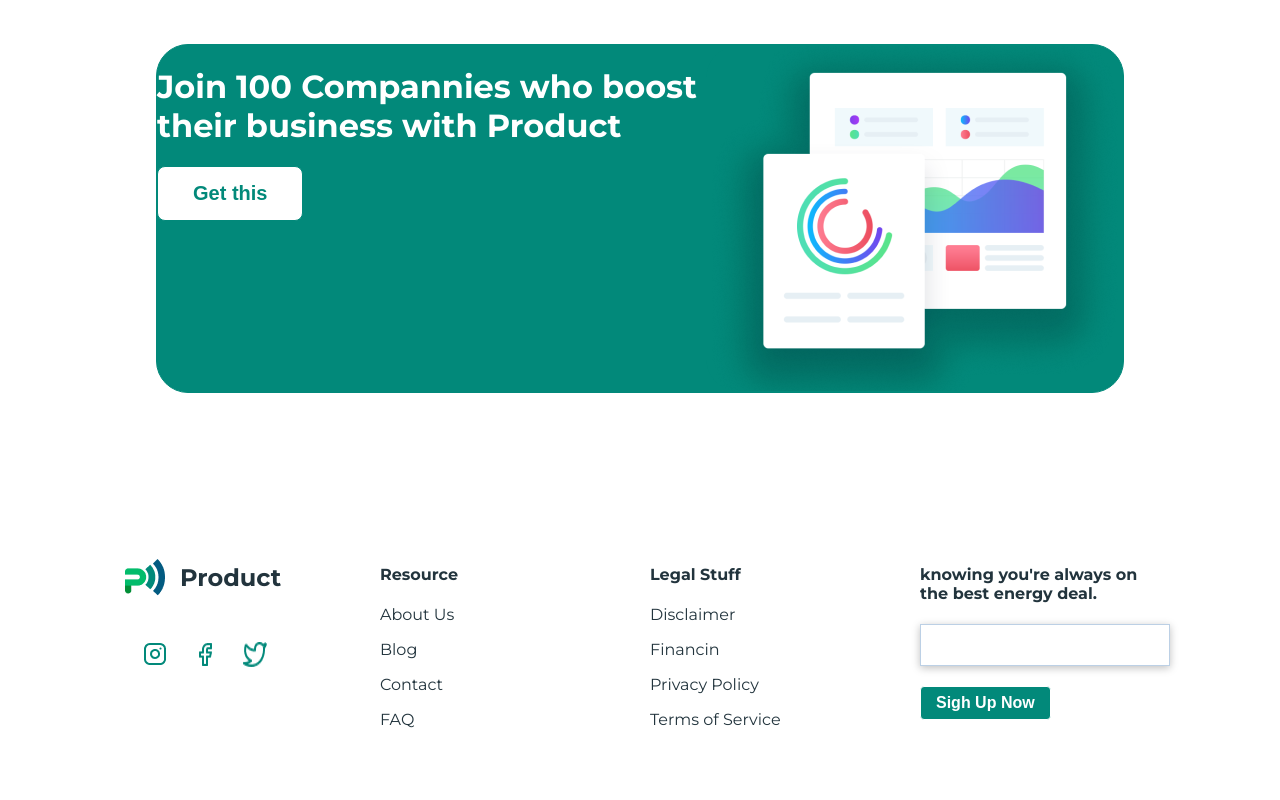
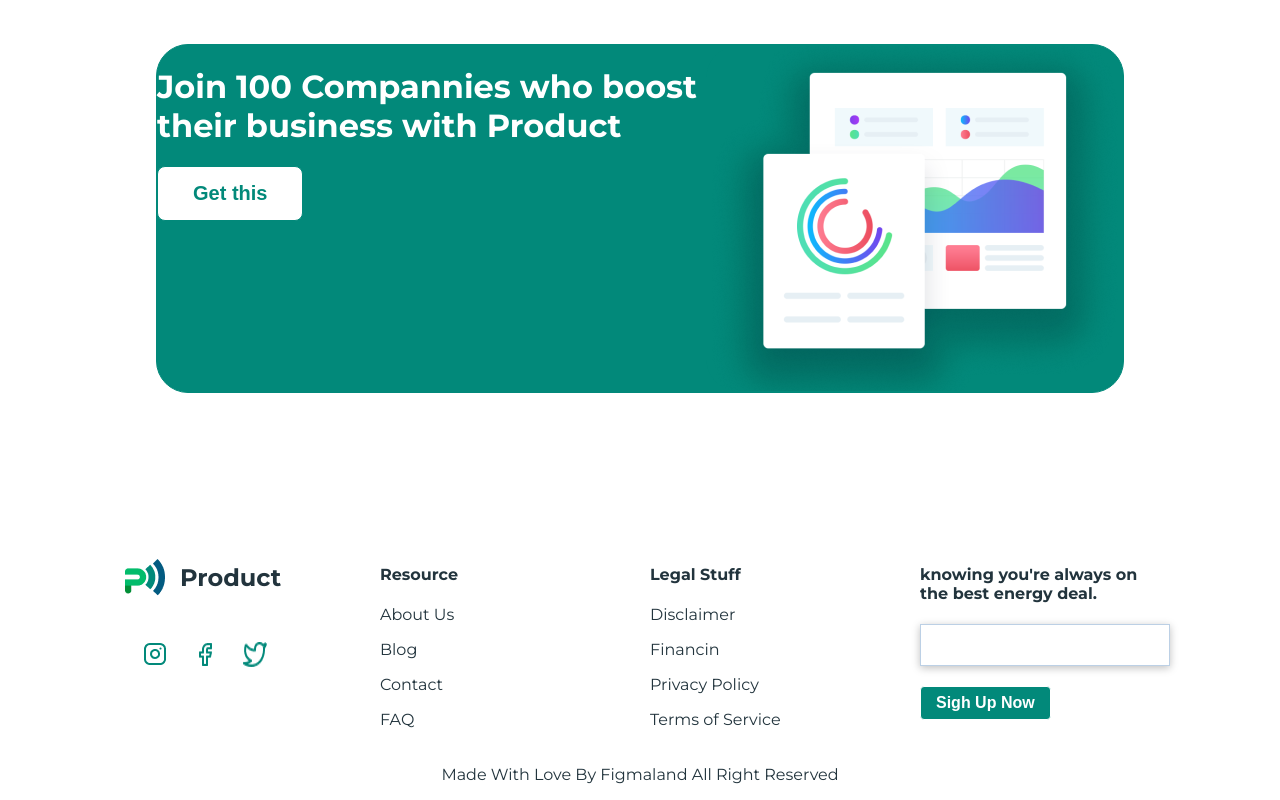
Before and after one commit to BakuEmilov/maket, a plain HTML site: page index.html in a window 1280 px wide. Shown: the part 6064-6864 px from the top of the page. Before the commit the page ends 6809 px from the top, so only its background shows below. Drawn offline with Linux system fonts and the light colour scheme; a web font is replaced by a local one.

Commit message:
inside the footer, add p to the very bottom

```diff
--- a/index.html
+++ b/index.html
@@ -392,6 +392,7 @@
           </div>
         </div>
       </div>
+      <p class="footer-p">Made With Love By Figmaland All Right Reserved</p>
     </footer>
   </body>
 </html>
--- a/style.css
+++ b/style.css
@@ -602,3 +602,7 @@ footer{
   display: flex;
   justify-content: space-around;
 }
+.footer-p{
+  margin-top: 20px;
+  text-align: center;
+}
```
